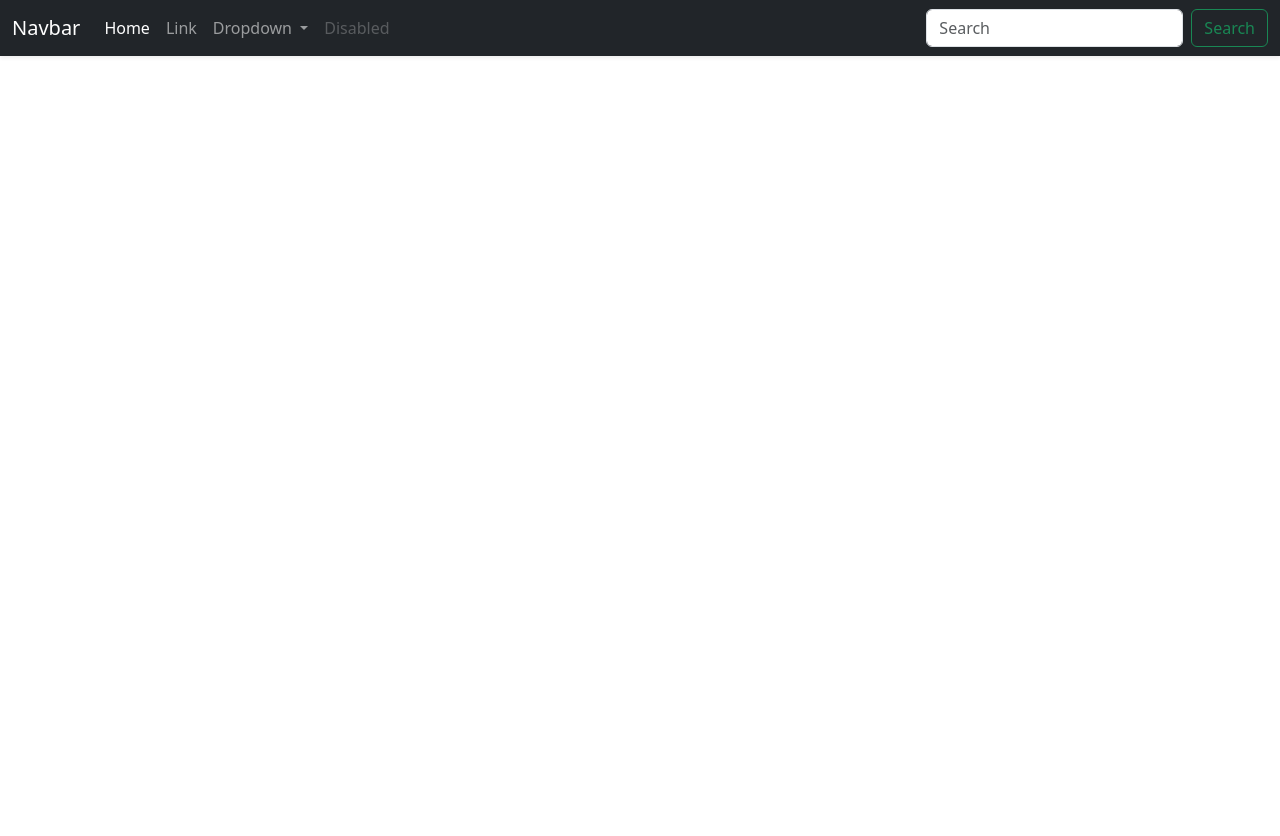
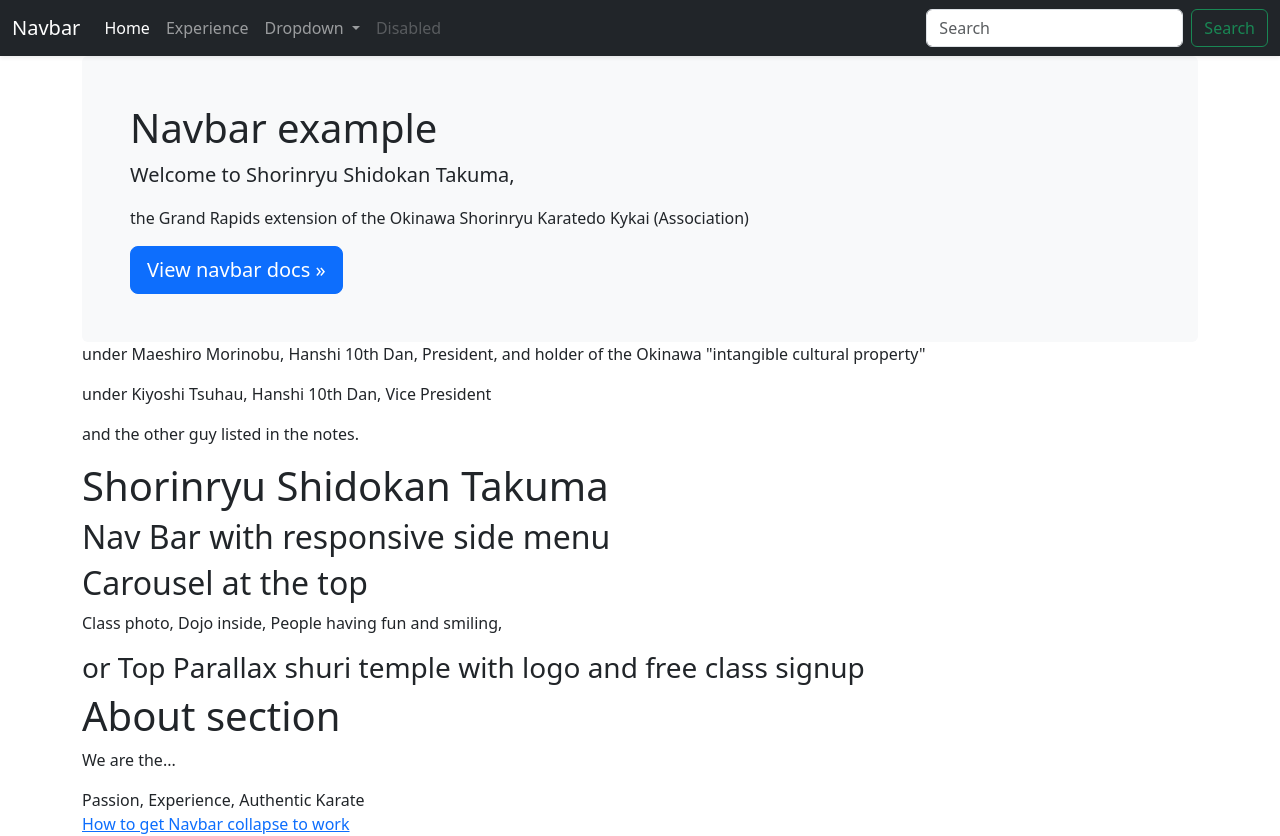
Before and after one commit to bluei/takuma, an Angular app: page / in a window 1280 px wide. Before the commit the page ends 800 px from the top, so only its background shows below. Built offline with nearby package versions, Linux system fonts and the light colour scheme.

Commit message:
converted from ssr

```diff
--- /dev/null
+++ b/src/app/_models/instructor.ts
@@ -0,0 +1,7 @@
+export interface Instructor {
+    name: string,
+    dan: string,
+    dateStarted: Date,
+    imageURL: string,
+    bio: string,
+}
--- a/src/app/app-routing.module.ts
+++ b/src/app/app-routing.module.ts
@@ -1,8 +1,14 @@
 import { NgModule } from '@angular/core';
 import { RouterModule, Routes } from '@angular/router';
+import { AngularExampleComponent } from './angular-example/angular-example.component';
+import { HomeComponent } from './home/home.component';
+import { InstructorsComponent } from './instructors/instructors.component';
 
-const routes: Routes = [];
-
+const routes: Routes = [
+  {path: "", component:HomeComponent},
+  {path: "angular-example", component:AngularExampleComponent},
+  {path: "experience", component:InstructorsComponent}
+];
 @NgModule({
   imports: [RouterModule.forRoot(routes)],
   exports: [RouterModule]
--- a/src/app/app.component.html
+++ b/src/app/app.component.html
@@ -1,16 +1,16 @@
   <nav class="navbar navbar-expand-lg navbar-dark bg-dark fixed-top shadow-sm">
     <div class="container-fluid">
-      <a class="navbar-brand" href="#">Navbar</a>
+      <a class="navbar-brand" [routerLink]="'/'" href="#">Navbar</a>
       <button class="navbar-toggler" type="button" data-bs-toggle="collapse" data-bs-target="#navbarSupportedContent" aria-controls="navbarSupportedContent" aria-expanded="false" aria-label="Toggle navigation">
         <span class="navbar-toggler-icon"></span>
       </button>
       <div class="collapse navbar-collapse" id="navbarSupportedContent">
         <ul class="navbar-nav me-auto mb-2 mb-lg-0">
           <li class="nav-item">
-            <a class="nav-link active" aria-current="page" href="#">Home</a>
+            <a class="nav-link active" aria-current="page" [routerLink]="'.'">Home</a>
           </li>
           <li class="nav-item">
-            <a class="nav-link" href="#">Link</a>
+            <a class="nav-link" [routerLink]="'/experience'">Experience</a>
           </li>
           <li class="nav-item dropdown">
             <a class="nav-link dropdown-toggle" href="#" role="button" data-bs-toggle="dropdown" aria-expanded="false">
--- a/src/app/app.module.ts
+++ b/src/app/app.module.ts
@@ -4,11 +4,15 @@ import { BrowserModule, provideClientHydration } from '@angular/platform-browser
 import { AppRoutingModule } from './app-routing.module';
 import { AppComponent } from './app.component';
 import { AngularExampleComponent } from './angular-example/angular-example.component';
+import { HomeComponent } from './home/home.component';
+import { InstructorsComponent } from './instructors/instructors.component';
 
 @NgModule({
   declarations: [
     AppComponent,
-    AngularExampleComponent
+    AngularExampleComponent,
+    HomeComponent,
+    InstructorsComponent
   ],
   imports: [
     BrowserModule,
--- /dev/null
+++ b/src/app/home/home.component.html
@@ -0,0 +1,29 @@
+<main class="container">
+
+    <div class="bg-body-tertiary p-5 rounded">
+        <h1>Navbar example</h1>
+        <p class="lead">Welcome to Shorinryu Shidokan Takuma, </p>
+            <p>the Grand Rapids extension of the Okinawa Shorinryu Karatedo Kykai (Association)</p>
+        <a class="btn btn-lg btn-primary" href="../components/navbar/" role="button">View navbar docs &raquo;</a>
+    </div>
+
+    <p>under Maeshiro Morinobu, Hanshi 10th Dan, President, and holder of the Okinawa "intangible cultural property"</p>
+    <p>under Kiyoshi Tsuhau, Hanshi 10th Dan, Vice President</p>
+    <p>and the other guy listed in the notes.</p>
+
+    <h1>Shorinryu Shidokan Takuma</h1>
+    <h2>Nav Bar with responsive side menu</h2>
+
+    <h2>Carousel at the top</h2>
+    <p>Class photo, Dojo inside, People having fun and smiling, </p>
+
+    <h3>or Top Parallax shuri temple with logo and free class signup</h3>
+
+    <h1>About section</h1>
+    <p>We are the...</p>
+    <div>Passion, Experience, Authentic Karate</div>
+
+    <a href="https://ng-bootstrap.github.io/#/components/collapse/examples" target="_blank">How to get Navbar collapse to work</a>
+
+
+</main>
--- /dev/null
+++ b/src/app/instructors/instructors.component.html
@@ -0,0 +1,29 @@
+<main class="container text-center">
+    <div class="row">
+        <h3 class="">Instructors</h3>
+        <p class="">A bunch of info about the instructors.</p>
+    </div>
+    <div class="row">
+
+        <div class="col-md-6 col-sm-12 col-lg-3" *ngFor="let instructor of instructors">
+            <!-- CARD -->
+            <div class="card h-100 shadow">
+                <img src="{{instructor.imageURL}}" class="card-img-top" alt="Karate Instructor {{instructor.name}}"
+                    style="width:100%">
+                <div class="card-body">
+                    <h5 class="card-title">{{instructor.name}}</h5>
+                    <p class="card-text">{{instructor.dan}}<sup>th</sup> Dan, Branch Director</p>
+                    <p class="card-text">Started practicing in
+                        {{instructor.dateStarted | date:"yyyy"}} and has
+                        {{ calculateYears(instructor.dateStarted) }} years of experience.
+                        {{instructor.bio}}</p>
+                </div>
+                <div class="card-footer">
+                    <a href="#" class="btn btn-primary">Card link</a>
+                    <a href="#" class="btn btn-secondary">Another link</a>
+                </div>
+            </div>
+        </div>
+
+    </div>
+</main>
--- /dev/null
+++ b/src/app/instructors/instructors.component.ts
@@ -0,0 +1,57 @@
+import { Component } from '@angular/core';
+import { Instructor } from '../_models/instructor';
+
+@Component({
+  selector: 'app-instructors',
+  templateUrl: './instructors.component.html',
+  styleUrl: './instructors.component.scss'
+})
+export class InstructorsComponent {
+
+  instructors: Instructor[] = [
+    {
+      name: 'Allen Mayne',
+      dan: '9',
+      dateStarted: new Date('1978-01-01'),
+      imageURL: 'https://res.cloudinary.com/blue-i/image/upload/q_auto:good/v1670180168/ook/people/Allen_aspect_240_320.jpg',
+      bio: 'He is a real nice guy. lskdfj l;skdjf al;sdkfj a;lsdk fjasa sd fasdjkf eruthewruig sdrfkjgs hdkljfa hsdkljfa hsdlk'
+    },
+    {
+      name: 'Michael Dantuma',
+      dan: '8',
+      dateStarted: new Date('1982-01-01'),
+      imageURL: 'https://res.cloudinary.com/blue-i/image/upload/e_blue:15,q_auto:best/v1715605134/ook/people/Mike_aspect_240_320.jpg',
+      bio: 'Known as Squatch but also a real nice guy'
+    },
+    {
+      name: 'Scott Morey',
+      dan: '7',
+      dateStarted: new Date('1988-04-01'),
+      imageURL: 'https://res.cloudinary.com/blue-i/image/upload/q_auto:good/v1670180171/ook/people/Scott_aspect_240_320.jpg',
+      bio: 'Known as Scott but also a real nice guy'
+    },
+    {
+      name: 'Mark Talbot',
+      dan: '7',
+      dateStarted: new Date('1989-01-01'),
+      imageURL: 'https://res.cloudinary.com/blue-i/image/upload/q_auto:good/v1716205040/ook/people/Mark_aspect_240_320_enhanced.jpg',
+      bio: 'Known as Mark but also a real nice guy'
+    }
+  ];
+
+  calculateYears(stDate: Date): number {
+    const today = new Date();
+    const startDate = new Date(stDate);
+
+    // Calculate the difference between today and the birthdate
+    let age = today.getFullYear() - startDate.getFullYear();
+
+    // Adjust the age if the birthdate hasn't occurred yet this year
+    if (today < new Date(today.getFullYear(), startDate.getMonth(), startDate.getDate())) {
+      age--;
+    }
+
+    return age;
+  }
+
+}
--- a/src/index.html
+++ b/src/index.html
@@ -5,9 +5,9 @@
   <title>Takuma</title>
   <base href="/">
   <meta name="viewport" content="width=device-width, initial-scale=1">
-  <link rel="icon" type="image/png" sizes="32x32" href="/assets/icons/favicon-32.png">
-  <link rel="icon" type="image/png" sizes="16x16" href="/assets/icons/favicon-16.png">
-  <link rel="icon" type="image/x-icon" href="/assets/icons/favicon.ico">
+  <!-- <link rel="icon" type="image/png" sizes="32x32" href="assets/icons/favicon-32.png">
+  <link rel="icon" type="image/png" sizes="16x16" href="assets/icons/favicon-16.png"> -->
+  <link rel="icon" type="image/x-icon" href="./assets/icons/favicon.ico">
 </head>
 <body>
   <app-root></app-root>
--- a/src/styles.scss
+++ b/src/styles.scss
@@ -1 +1,11 @@
 @import "../node_modules/bootstrap/dist/css/bootstrap.min.css";
+
+main {
+    // Add spacing below fixed nav bar
+    // background-color: red;
+    margin-top: 3.5rem;
+}
+
+// .container {
+//     border: 1px solid black;
+// }
```
Also changed, not shown: src/app/home/home.component.ts (added, +10 -0 lines), src/app/home/home.component.scss (added), src/app/instructors/instructors.component.scss (added).
